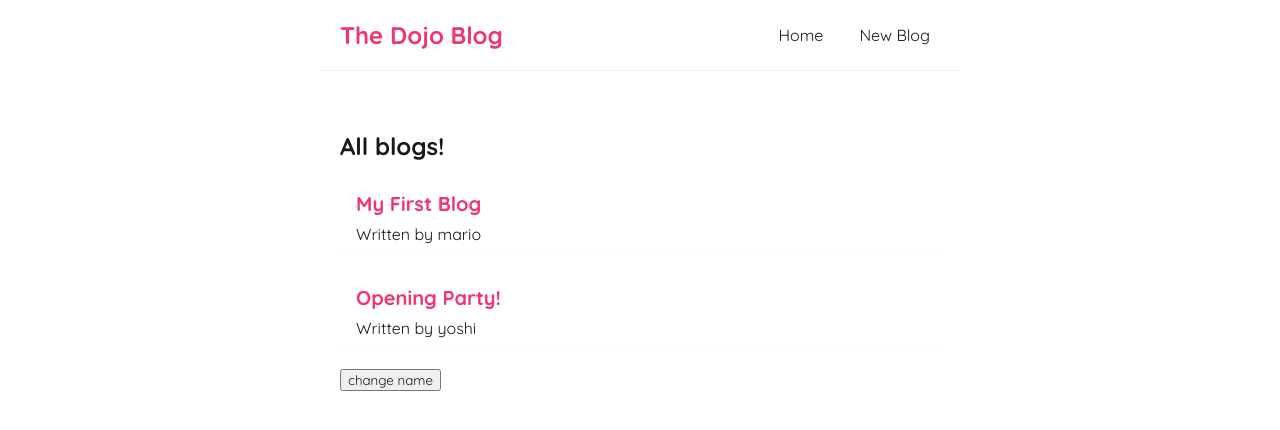
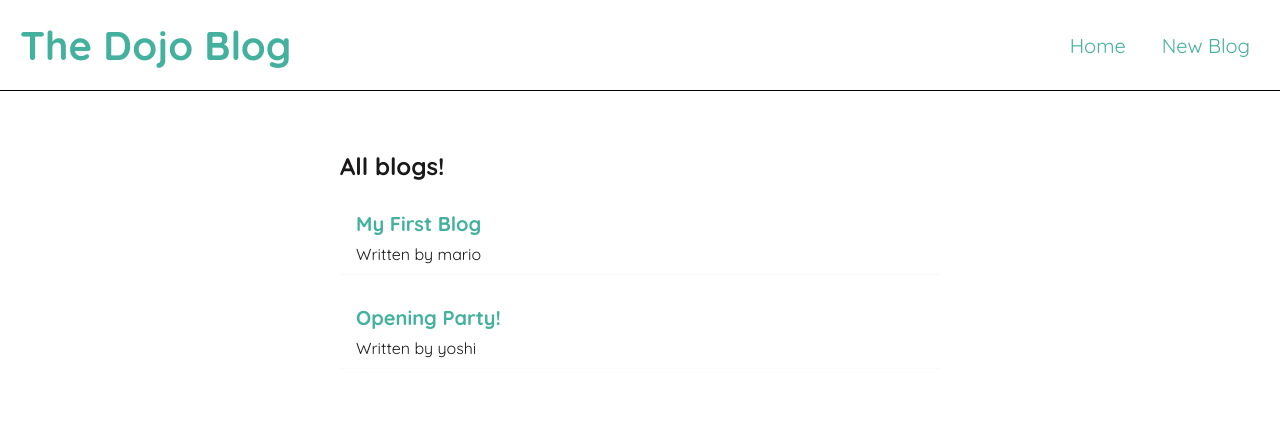
Before and after one commit to ngirmes/react_learning, a React (Create React App) app in the folder dojo-blog/: page / in a window 1280 px wide. Shown: the top 430 px of the page. Built offline with nearby package versions, Linux system fonts and the light colour scheme; data requests are answered from the project's data file.

Commit message:
Updated fetchdata to be asynchronous

```diff
--- a/dojo-blog/package.json
+++ b/dojo-blog/package.json
@@ -8,7 +8,7 @@
     "@testing-library/user-event": "^13.5.0",
     "react": "^18.2.0",
     "react-dom": "^18.2.0",
-    "react-scripts": "5.0.1",
+    "react-scripts": "^5.0.1",
     "web-vitals": "^2.1.4"
   },
   "scripts": {
--- a/dojo-blog/src/Home.js
+++ b/dojo-blog/src/Home.js
@@ -5,28 +5,30 @@ const Home = () => {
 
     const [blogs, setBlogs] = useState(null)
     const [isPending, setIsPending] = useState(true)
-    const [name, setName] = useState('mario')
+    // const [name, setName] = useState('mario')
     const[error, setError] = useState(null)
 
     // To retrieve data and catch network and data retrieval errors
     useEffect(() => {
-        fetch('http://localhost:8000/blogs') //Returns a promise
-            .then(response => {
+        const fetchData = async () => {
+           try {
+                const response = await fetch('http://localhost:8000/blogs') //Returns a promise
+                const data = await response.json();
                 if(!response.ok){
-                    throw Error('Error: could not fetch data for the resource') //Throws error if the response is not ok (!200)
+                    throw Error('Request failed with status code ' + response.status) //Throws error if the response is not ok (!200)
                 }
-                return response.json(); //Parses the json into a javascript object and returns another promise
-            })
-            .then(data => {
                 setBlogs(data); //Setting blog variable with retrieved data
                 setIsPending(false) //Removes loading message
                 setError(null) //Set to null to avoid unnecessary error message
-            })
-            .catch(err => {
+            }
+            catch (error) {
                 setIsPending(false) //Removes loading message
-                setError(err.message) //Sets error message
-            })
-    }, [])
+                setError(error.message) //Sets error message
+            }
+        };
+
+        fetchData();
+    }, []);
 
     return( // blogs={blogs} is an example of a prop
         <div className='home'>
@@ -34,7 +36,7 @@ const Home = () => {
             { isPending && <div>Loading...</div>}
             {blogs && <BlogList blogs={ blogs } title="All blogs!"/>}
             {/*<BlogList blogs={blogs.filter((blog) => blog.author === 'mario')} title="Mario's blogs!"*/}
-            <button onClick={() => setName('luigi')}>change name</button>
+            {/*<button onClick={() => setName('luigi')}>change name</button>*/}
         </div>
     );
 }
--- a/dojo-blog/src/index.css
+++ b/dojo-blog/src/index.css
@@ -8,28 +8,35 @@
 }
 .navbar {
   padding: 20px;
-  display: flex;
+  display:flex;
   align-items: center;
-  max-width: 600px;
+  max-width: 100%;
   margin: 0 auto;
-  border-bottom: 1px solid #f2f2f2;
+  border-bottom: 1px solid black;
+  position: sticky;
+  top: 0;
+  z-index: 1;
+  background-color: white;
 }
 .navbar h1 {
-  color: #f1356d;
+  color: rgba(0, 148, 123, 0.733);
+  font-size: 40px;
+
 }
 .navbar .links {
   margin-left: auto;
   border-radius: 8px;
+  font-size: 20px;
 }
 .navbar a {
   margin-left: 16px;
   text-decoration: none;
   padding: 10px;
+  color: rgba(0, 148, 123, 0.733);
 }
 .navbar a:hover {
-  color: black;
+  color: rgba(0, 148, 123, 0.733);
   font-weight:bold;
-  background-color: #f1356d;
   border-radius: 8px;
 }
 .content {
@@ -50,6 +57,6 @@
 
 .blog-preview h2 {
   font-size: 20px;
-  color: #f1356d;
+  color: rgba(0, 148, 123, 0.733);
   margin-bottom: 8px;
 }
```
Also changed, not shown: dojo-blog/src/App.js (line endings or trailing spaces), 1 other file (tests, documents, lock files or other folders).
